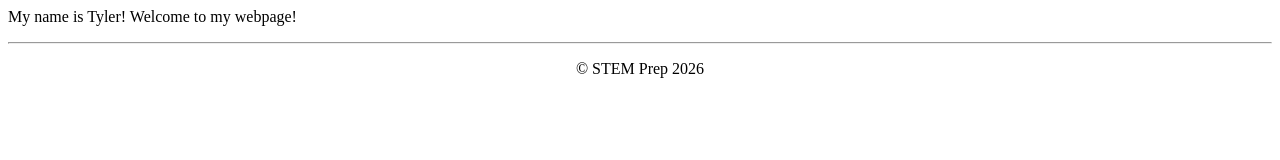
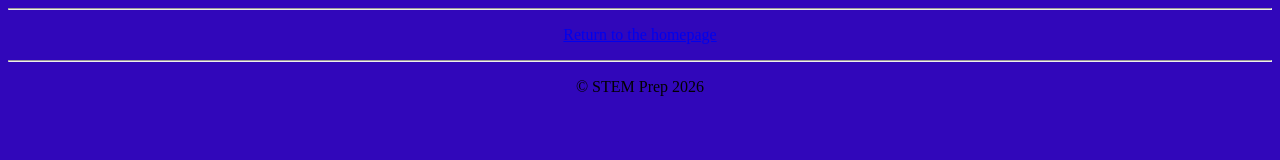
Before and after one commit to pantherkills44/pantherkills44.github.io, a plain HTML site: page template.html in a window 1280 px wide. Drawn offline with Linux system fonts and the light colour scheme.

Commit message:
Add background color and update webpage content
Added a style block to change the background color and modified the content.

```diff
--- a/template.html
+++ b/template.html
@@ -3,11 +3,17 @@
     <title>
       Tyler's Website
     </title>
+     <style>
+      body{
+        background-color:#3107ba;
+      }
+    </style>
   </head>
   <body>
-   <p> My name is Tyler! Welcome to my webpage! </p>
     <hr>
     <center>
+      <p><a href="index.html">Return to the homepage</a></p>
+      <hr>
       <p> &copy; STEM Prep 2026 </p>
     </center>
   </body>
```
